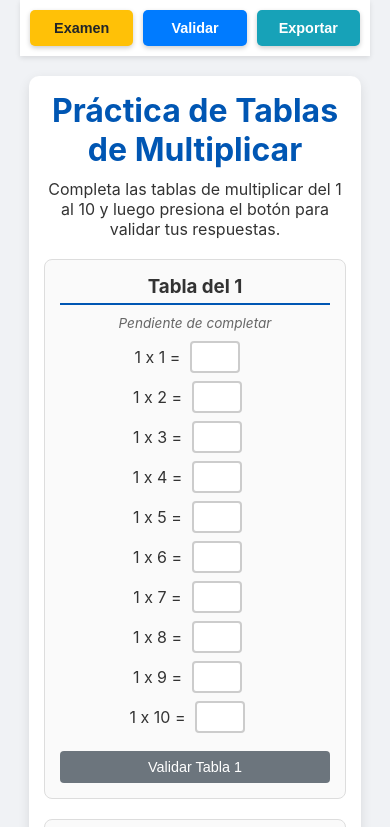
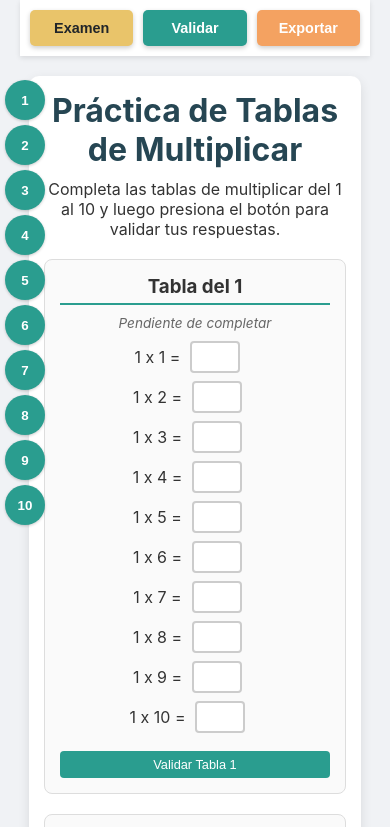
Before and after one commit to lgrh/tablas-multiplicar, a plain HTML site: page index.html in a window 390 px wide. Shown: the top 827 px of the page. Drawn offline with Linux system fonts and the light colour scheme.

Commit message:
Update index.html

```diff
--- a/index.html
+++ b/index.html
@@ -2,7 +2,7 @@
 <html lang="es">
 <head>
     <meta charset="UTF-8">
-    <meta name="viewport" content="width=device-width, initial-scale=1.0">
+    <meta name="viewport" content="width=device-width, initial-scale=1.0, user-scalable=no">
     <title>Práctica de Tablas de Multiplicar</title>
     <style>
         /* Regla global para asegurar que el padding no aumente el ancho de los elementos */
@@ -34,7 +34,7 @@
 
         h1, h2 {
             text-align: center;
-            color: #0056b3;
+            color: #264653;
             margin-top: 0;
             margin-bottom: 10px;
         }
@@ -57,7 +57,7 @@
             margin-top: 0;
             text-align: center;
             color: #333;
-            border-bottom: 2px solid #0056b3;
+            border-bottom: 2px solid #2a9d8f;
             padding-bottom: 5px;
             margin-bottom: 10px;
         }
@@ -121,7 +121,7 @@
             font-size: 1em;
             font-weight: bold;
             color: #fff;
-            background-color: #007bff;
+            background-color: #2a9d8f;
             border: none;
             border-radius: 5px;
             cursor: pointer;
@@ -130,7 +130,7 @@
         }
 
         .btn-validar:hover {
-            background-color: #0056b3;
+            background-color: #218278;
         }
 
         .btn-exportar {
@@ -139,7 +139,7 @@
             font-size: 1em;
             font-weight: bold;
             color: #fff;
-            background-color: #17a2b8;
+            background-color: #f4a261;
             border: none;
             border-radius: 5px;
             cursor: pointer;
@@ -148,21 +148,22 @@
         }
 
         .btn-exportar:hover {
-            background-color: #117a8b;
+            background-color: #e49251;
         }
 
         .btn-individual {
-            background-color: #6c757d;
+            background-color: #2a9d8f;
             color: white;
             border: none;
-            padding: 8px 10px;
+            padding: 6px 8px;
             border-radius: 4px;
             cursor: pointer;
-            font-size: 0.9em;
+            font-size: 0.8em;
             margin-top: 10px;
             width: 100%;
+            transition: background-color 0.3s;
         }
-        .btn-individual:hover { background-color: #5a6268; }
+        .btn-individual:hover { background-color: #218278; }
 
         #resultado {
             text-align: center;
@@ -186,7 +187,7 @@
         .btn-examen {
             flex: 1;
             padding: 10px 20px;
-            background-color: #ffc107;
+            background-color: #e9c46a;
             color: #212529;
             border: none;
             border-radius: 5px;
@@ -197,13 +198,13 @@
             transition: background-color 0.3s;
         }
         .btn-examen:hover {
-            background-color: #e0a800;
+            background-color: #d9b45a;
         }
 
         .btn-inicio {
             flex: 1;
             padding: 10px 20px;
-            background-color: #6c757d;
+            background-color: #264653;
             color: white;
             border: none;
             border-radius: 5px;
@@ -214,11 +215,14 @@
             transition: background-color 0.3s;
         }
         .btn-inicio:hover {
-            background-color: #5a6268;
+            background-color: #1d3540;
         }
 
         /* Media Queries para móviles: Transforma los botones en una barra superior */
         @media (max-width: 768px) {
+            html {
+                scroll-padding-top: 75px; /* Espacio para el menú pegajoso al hacer scroll */
+            }
             body {
                 /* Revertir a layout de bloque normal para evitar problemas de flexbox en móviles */
                 display: block;
@@ -249,6 +253,38 @@
                 padding: 15px;
                 margin: 0 auto 20px auto; /* Centrar el contenedor y añadir margen inferior */
             }
+        }
+
+        /* Barra de navegación de scroll para tablas en móvil */
+        .scroll-nav-container {
+            display: none; /* Oculto por defecto, se activa con media query */
+            position: fixed;
+            top: 100px;
+            left: 5px;
+            width: auto;
+            background-color: transparent;
+            z-index: 999;
+        }
+
+        @media (max-width: 768px) {
+            .scroll-nav-container {
+                display: block;
+                top: 80px;
+            }
+        }
+
+        .scroll-nav-btn {
+            display: block;
+            width: 40px;
+            height: 40px;
+            line-height: 40px;
+            margin-bottom: 5px;            background-color: #2a9d8f;
+            color: white;
+            border: none;
+            border-radius: 50%;
+            cursor: pointer;
+            font-weight: bold;
+            box-shadow: 0 1px 3px rgba(0,0,0,0.2);
         }
 
         .modal-overlay {
@@ -306,6 +342,7 @@
             width: 100%;
             padding: 8px;
             box-sizing: border-box;
+            font-size: 16px; /* Evitar zoom en móviles */
         }
 
         /* Estilos para la tabla de errores del examen */
@@ -396,6 +433,19 @@
         <!-- El contenido del examen se generará aquí -->
     </div>
 
+    <div class="scroll-nav-container" id="scroll-nav">
+        <button class="scroll-nav-btn" onclick="scrollToTabla(1)">1</button>
+        <button class="scroll-nav-btn" onclick="scrollToTabla(2)">2</button>
+        <button class="scroll-nav-btn" onclick="scrollToTabla(3)">3</button>
+        <button class="scroll-nav-btn" onclick="scrollToTabla(4)">4</button>
+        <button class="scroll-nav-btn" onclick="scrollToTabla(5)">5</button>
+        <button class="scroll-nav-btn" onclick="scrollToTabla(6)">6</button>
+        <button class="scroll-nav-btn" onclick="scrollToTabla(7)">7</button>
+        <button class="scroll-nav-btn" onclick="scrollToTabla(8)">8</button>
+        <button class="scroll-nav-btn" onclick="scrollToTabla(9)">9</button>
+        <button class="scroll-nav-btn" onclick="scrollToTabla(10)">10</button>
+    </div>
+
     <div class="modal-overlay hidden" id="modal-celebracion">
         <div class="modal-content" style="text-align: center;">
             <h2>¡Felicidades!</h2>
@@ -411,15 +461,15 @@
             <h2>Configuración del Examen</h2>
             <div class="form-group">
                 <label for="num-reactivos">Número de preguntas:</label>
-                <input type="number" id="num-reactivos" value="20" min="1" onkeydown="return event.key !== '-' && event.key !== 'e'">
+                <input type="number" inputmode="numeric" id="num-reactivos" value="20" min="1" onkeydown="return event.key !== '-' && event.key !== 'e'">
             </div>
             <div class="form-group">
                 <label for="tabla-inicio">De la tabla del:</label>
-                <input type="number" id="tabla-inicio" value="1" min="1" onkeydown="return event.key !== '-' && event.key !== 'e'">
+                <input type="number" inputmode="numeric" id="tabla-inicio" value="1" min="1" onkeydown="return event.key !== '-' && event.key !== 'e'">
             </div>
             <div class="form-group">
                 <label for="tabla-fin">Hasta la tabla del:</label>
-                <input type="number" id="tabla-fin" value="10" min="1" placeholder="Opcional" onkeydown="return event.key !== '-' && event.key !== 'e'">
+                <input type="number" inputmode="numeric" id="tabla-fin" value="10" min="1" placeholder="Opcional" onkeydown="return event.key !== '-' && event.key !== 'e'">
             </div>
             <button class="btn-validar" onclick="iniciarExamen()">Iniciar Examen</button>
         </div>
@@ -438,6 +488,7 @@
         let tablasCompletadas = new Array(11).fill(false);
         let preguntasExamen = [];
         let historialLog = "REGISTRO DE ACTIVIDAD\n=====================\n"; // Variable para acumular el log
+        let examenTablaInicio, examenTablaFin;
 
         // Escuchar combinación de teclas Alt + r para alternar (toggle) respuestas
         document.addEventListener('keydown', function(event) {
@@ -463,7 +514,7 @@
             let html = '';
 
             for (let i = 1; i <= 10; i++) {
-                html += `<div class="tabla-card">`;
+                html += `<div class="tabla-card" id="tabla-card-${i}">`;
                 html += `<h3>Tabla del ${i}</h3>`;
                 html += `<div id="intentos-tabla-${i}" class="mensaje-intentos">Pendiente de completar</div>`;
                 for (let j = 1; j <= 10; j++) {
@@ -508,6 +559,13 @@
             }
         }
 
+        function scrollToTabla(numeroTabla) {
+            const tabla = document.getElementById(`tabla-card-${numeroTabla}`);
+            if (tabla) {
+                tabla.scrollIntoView({ behavior: 'smooth', block: 'start' });
+            }
+        }
+
         // Función para validar las respuestas del usuario
         function validarRespuestas() {
             let totalCorrectas = 0;
@@ -519,7 +577,7 @@
 
             // Mostrar el resultado final global
             const divResultado = document.getElementById('resultado');
-            divResultado.innerHTML = `Tu puntuación global es: <span style="color: #007bff;">${totalCorrectas}</span> de 100 correctas.`;
+            divResultado.innerHTML = `Tu puntuación global es: <span style="color: #2a9d8f;">${totalCorrectas}</span> de 100 correctas.`;
 
             // Si se completan las 100, mostrar la animación
             if (totalCorrectas === 100) {
@@ -631,6 +689,9 @@
                 return;
             }
 
+            examenTablaInicio = tablaInicio;
+            examenTablaFin = tablaFin;
+
             // Prevenir bucle infinito si se piden más preguntas de las posibles
             const maxPreguntasPosibles = (tablaFin - tablaInicio + 1) * 10;
             if (numPreguntas > maxPreguntasPosibles) {
@@ -642,6 +703,7 @@
             document.getElementById('examen-container').classList.remove('hidden');
             document.getElementById('btn-validar-menu').classList.add('hidden');
             document.getElementById('btn-practica').classList.remove('hidden');
+            document.getElementById('scroll-nav').classList.add('hidden');
             cerrarModalExamen();
             generarExamen(numPreguntas, tablaInicio, tablaFin);
         }
@@ -650,7 +712,14 @@
             preguntasExamen = [];
             const preguntasUnicas = new Set();
             const examenContainer = document.getElementById('examen-container');
-            let html = '<h1>Examen Personalizado</h1>';
+            let html = '<h1>Examen</h1>';
+
+            let descripcionExamen = `<p style="text-align: center; margin-bottom: 20px;">Resuelve las multiplicaciones de las tablas del ${tablaInicio}`;
+            if (tablaInicio !== tablaFin) {
+                descripcionExamen += ` al ${tablaFin}`;
+            }
+            descripcionExamen += `.</p>`;
+            html += descripcionExamen;
 
             let intentos = 0;
             const maxIntentos = 2000; // Límite de seguridad para evitar bucles infinitos
@@ -793,7 +862,11 @@
             }
 
             // Actualizar log
-            historialLog += `\n[${new Date().toLocaleTimeString()}] EXAMEN: ${correctas}/${preguntasExamen.length} aciertos.\n`;
+            let descripcionExamenLog = `Tablas del ${examenTablaInicio}`;
+            if (examenTablaInicio !== examenTablaFin) {
+                descripcionExamenLog += ` al ${examenTablaFin}`;
+            }
+            historialLog += `\n[${new Date().toLocaleTimeString()}] EXAMEN: ${correctas}/${preguntasExamen.length} aciertos. (${descripcionExamenLog})\n`;
             historialLog += `--------------------------------------------------\n`;
 
             // Cambiar botón
@@ -845,13 +918,14 @@
             document.getElementById('main-container').classList.remove('hidden');
             document.getElementById('btn-validar-menu').classList.remove('hidden');
             document.getElementById('btn-practica').classList.add('hidden');
+            document.getElementById('scroll-nav').classList.remove('hidden');
             examenContainer.classList.add('hidden');
             examenContainer.innerHTML = ''; // Limpiar contenido
             preguntasExamen = []; // Reiniciar el array de preguntas del examen
         }
 
         function exportarLog() {
-            descargarArchivo('registro_tablas.txt', historialLog);
+            descargarArchivo('Registro de actividad_tablas de multiplicar.txt', historialLog);
         }
 
         function descargarArchivo(nombre, contenido) {
```
